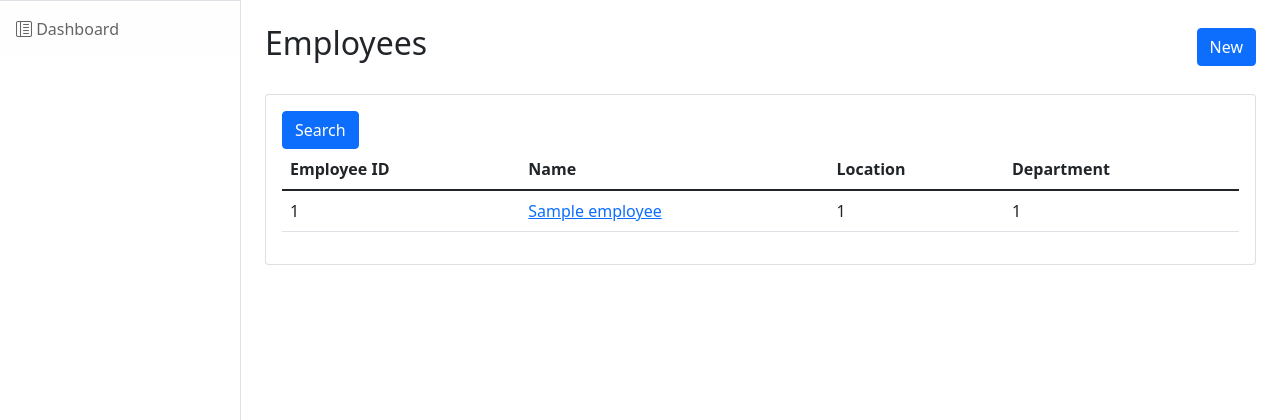
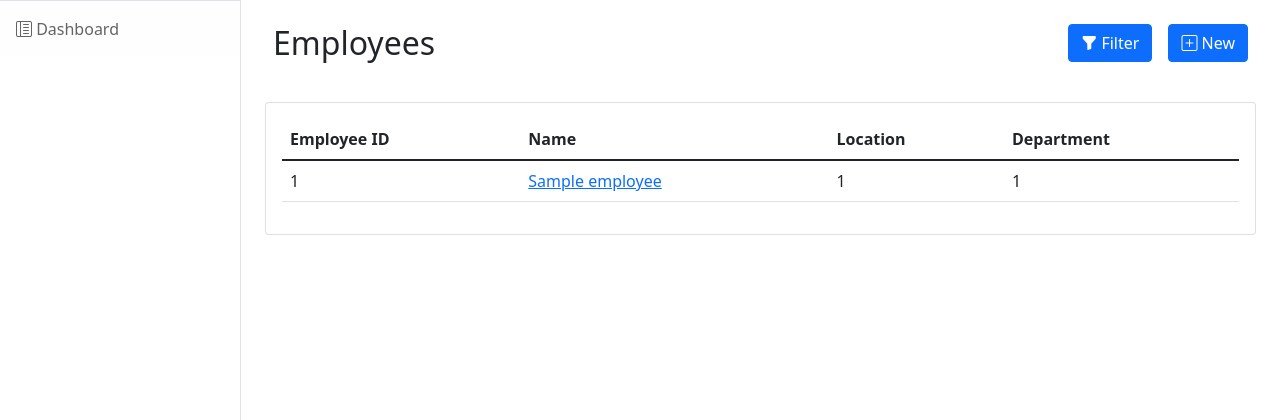
Before and after one commit to 9akashnp8/mini-ERP, a Django app: template hardware/templates/employees/dash_employees.html in a window 1280 px wide. Shown: the part 57-477 px from the top of the page. Run offline with Django 4.2, Linux system fonts and the light colour scheme; the template is opened without the code that fills it: most values are stand-ins (such as "Sample title", 1, 10 or a date in 2020); some libraries are stand-ins or nearby versions.

Commit message:
Modify Employee Dashboard, use collapsable button to hide filters, remove unwanted filters
Now by default filters will be disabled unless the Filter button from
the top right is toggled.

```diff
--- a/hardware/templates/employees/dash_employees.html
+++ b/hardware/templates/employees/dash_employees.html
@@ -5,17 +5,38 @@
 
 <div class="container px-4">
   <!--Title with action buttons-->
-  <div class="py-4 d-flex justify-content-between align-items-center">
-    <h2 class="mr-auto">Employees</h2>
-    <a href="#" class="btn btn-primary">New</a>
+  <div class="d-flex py-3">
+    <div class="me-auto p-2 bd-highlight">
+      <h2>Employees</h2>
+    </div>
+    <div class="p-2 bd-highlight">
+      <p>
+        <a class="btn btn-primary" data-bs-toggle="collapse" href="#collapseExample" role="button" aria-expanded="false" aria-controls="collapseExample">
+          <i class="bi bi-funnel-fill"></i> Filter
+        </a>
+      </p>
+    </div>
+    <div class="p-2 bd-highlight">
+      <a href="{% url 'employee_add' %}" class="btn btn-primary">
+        <i class="bi bi-plus-square"></i> New
+      </a>
+    </div>
   </div>
 
   <!--Employee List Table-->
   <div class="card card-body">
-      <form method="GET">
-        {{myFilter.form}}
-        <button class="btn btn-primary" type="submit">Search</button>
-      </form>
+    <div class="collapse" id="collapseExample">
+      <div class="card card-body">
+        <form method="GET">
+          Employee Name: {{myFilter.form.name_contains}}
+          Department: {{myFilter.form.dept_id}}
+          Designation: {{myFilter.form.desig_id}}
+          Status: {{myFilter.form.emp_status}}
+
+          <button class="btn btn-secondary" type="submit">Search</button>
+        </form>
+      </div>
+    </div>
       <table class="table table-stripped">
           <thead>
             <tr>
```
